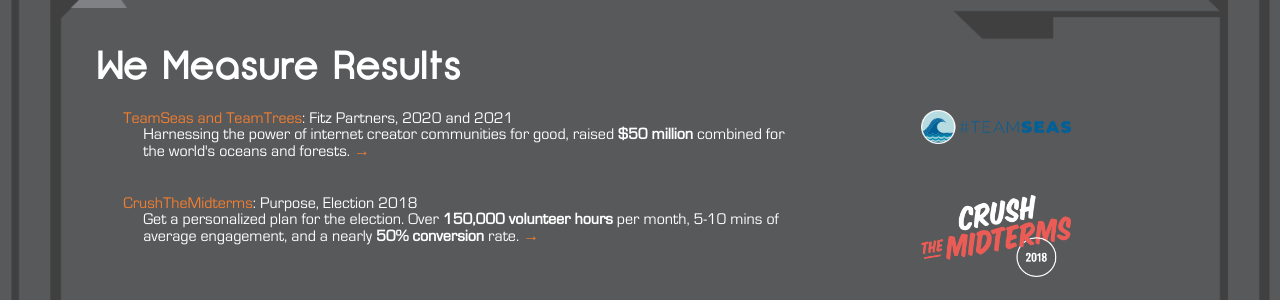
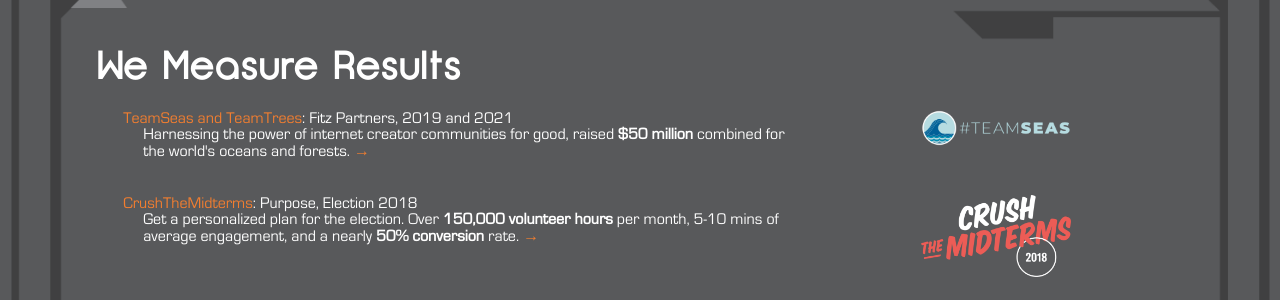
Before and after one commit to spacedogXYZ/spacedogXYZ, a Jekyll site: the page built from index.html, in a window 1280 px wide. Shown: the part 2156-2456 px from the top of the page. Built offline with Jekyll 4.4.1, drawn with Linux system fonts in a browser that asks for light colours; nearby versions of some CDN libraries; comment, search, counter and statistics services are not loaded.

Commit message:
fix homepage logo

```diff
--- a/_data/results.yml
+++ b/_data/results.yml
@@ -1,9 +1,8 @@
 - title: TeamSeas and TeamTrees
   client: Fitz Partners
-  date: 2020 and 2021
+  date: 2019 and 2021
   stat: Harnessing the power of internet creator communities for good, raised <em>$50 million</em> combined for the world's oceans and forests.
-  logo: /static/posts/teamteams/teamseas-wide.png
-  logo_class: pullup-20
+  logo: /static/posts/teamteams/teamseas-wide-light.png
   link: /mission/teamseas
 
 - title: CrushTheMidterms
--- a/css/style.css
+++ b/css/style.css
@@ -903,6 +903,7 @@
 body.index section#results ul .logo img {
   float: left;
   max-width: 150px;
+  max-height: 100px;
 }
 body.index section#results ul .logo img.pullup-20 {
   margin-bottom: -20px;
--- a/less/homepage.less
+++ b/less/homepage.less
@@ -207,7 +207,7 @@
     .logo {
       .make-column(3);
       .make-column-offset(1);
-      img { float: left; max-width: 150px; }
+      img { float: left; max-width: 150px; max-height: 100px;}
       img.pullup-20 { margin-bottom: -20px; }
     }
   }
```
Also changed, not shown: static/posts/teamteams/teamseas-wide-light.png (added).
